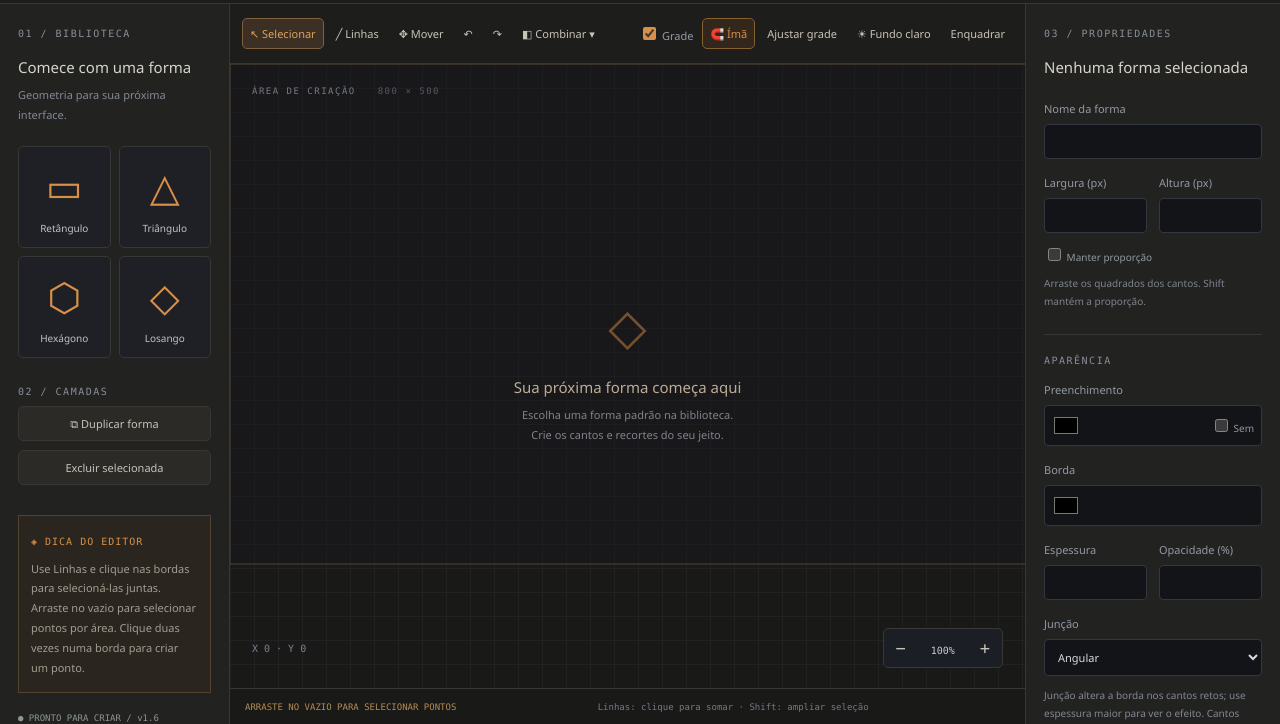
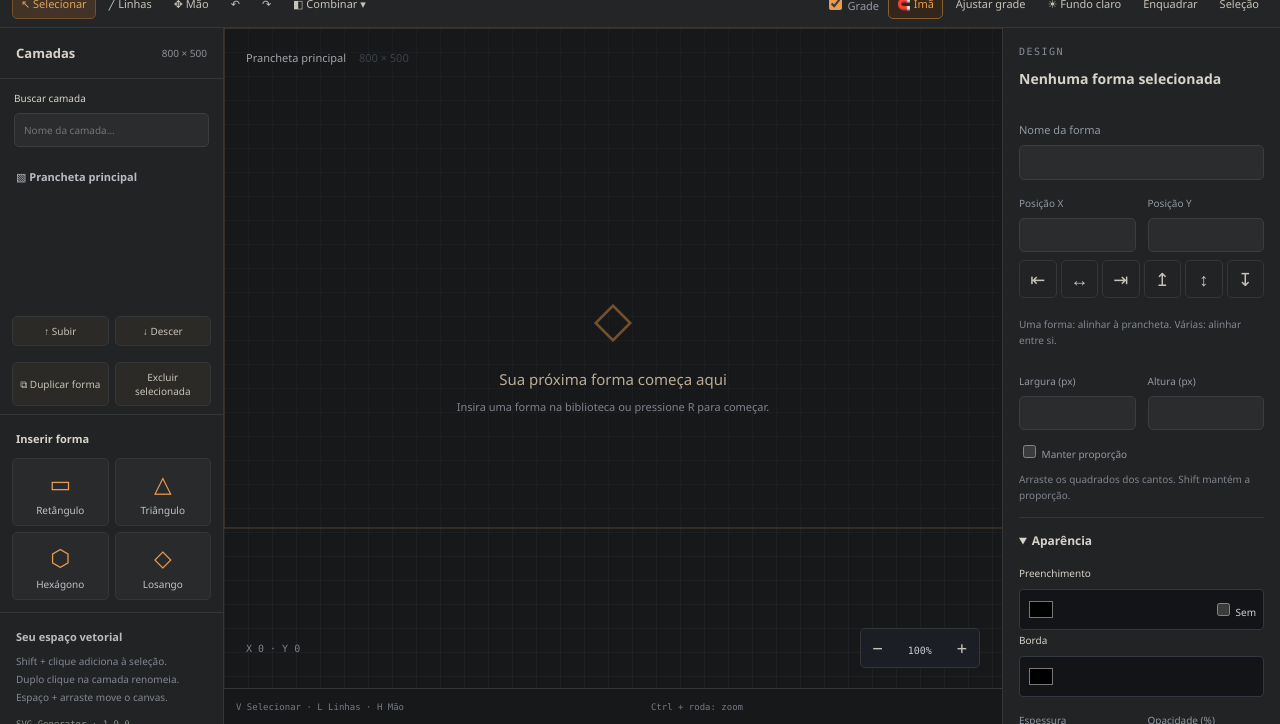
Before and after one commit to WKMcode-dev/SVG-Editor-Generator, a website: page public/index.html in a window 1280 px wide. Shown: the part 76-800 px from the top of the page. Drawn offline with Linux system fonts and the light colour scheme.

Commit message:
feat: Figma-inspired vector workspace and layout controls

```diff
--- a/public/index.html
+++ b/public/index.html
@@ -1,66 +1,44 @@
 <!doctype html>
+
 <html lang="pt-BR">
   <head>
     <meta charset="utf-8" />
-    <meta name="viewport" content="width=device-width,initial-scale=1" />
+    <meta content="width=device-width,initial-scale=1" name="viewport" />
     <meta
+      content="default-src 'self'; script-src 'self'; style-src 'self' 'unsafe-inline'; img-src 'self' data: blob:; font-src 'self' data:; worker-src 'self' blob:; frame-src 'self' about:; connect-src 'self' ipc: http://ipc.localhost"
       http-equiv="Content-Security-Policy"
-      content="default-src 'self'; script-src 'self'; style-src 'self' 'unsafe-inline'; img-src 'self' data: blob:; font-src 'self' data:; worker-src 'self' blob:; frame-src 'self' about:; connect-src 'self' ipc: http://ipc.localhost"
     />
     <title>SVG Editor Generator</title>
-    <link rel="stylesheet" href="style.css" />
-    <link rel="stylesheet" href="assets/app.css" />
+    <link href="style.css" rel="stylesheet" />
+    <link href="assets/app.css" rel="stylesheet" />
+    <link href="workspace.css" rel="stylesheet" />
   </head>
-
   <body>
     <header>
-      <div class="brand">⬡ SVG EDITOR <b>GENERATOR</b><small>VECTOR DESIGN SYSTEM / 02</small></div>
-      <span class="local">PROJETO LOCAL</span>
+      <div class="brand"><span class="brand-symbol">◇</span> SVG Editor <b>Generator</b></div>
+      <span class="local" id="saveStatus" role="status">Salvo neste dispositivo</span>
       <nav>
         <button id="open">Abrir projeto</button><button id="save">Salvar projeto</button
-        ><button id="export" class="primary">↗ Exportar SVG</button>
+        ><button class="primary" id="export">↗ Exportar SVG</button>
+        <button aria-label="Atalhos de teclado" id="shortcuts" title="Atalhos de teclado (?)">
+          ?
+        </button>
       </nav>
     </header>
     <main>
-      <aside>
-        <label class="section">01 / BIBLIOTECA</label>
-        <h2>Comece com uma forma</h2>
-        <p>Geometria para sua próxima interface.</p>
-        <div class="presets">
-          <button data-type="rectangle">▭<small>Retângulo</small></button
-          ><button data-type="triangle">△<small>Triângulo</small></button
-          ><button data-type="hexagon">⬡<small>Hexágono</small></button
-          ><button data-type="diamond">◇<small>Losango</small></button>
-        </div>
-        <label class="section">02 / CAMADAS</label>
-        <div id="layers"></div>
-        <button id="duplicate" class="wide">⧉ Duplicar forma</button
-        ><button id="delete" class="wide">Excluir selecionada</button>
-        <div class="tip">
-          <b>◈ DICA DO EDITOR</b>
-          <p>
-            Use Linhas e clique nas bordas para selecioná-las juntas. Arraste no vazio para
-            selecionar pontos por área. Clique duas vezes numa borda para criar um ponto.
-          </p>
-        </div>
-        <p class="version">● PRONTO PARA CRIAR / v1.6</p>
-      </aside>
-      <section class="workspace">
       <div class="toolbar">
         <div>
-            <button id="select" class="active">↖ Selecionar</button
+          <button class="active" id="select" title="Selecionar (V)">↖ Selecionar</button
           ><button id="lineSelect" title="Clique nas bordas para somar segmentos à seleção (L)">
             ╱ Linhas</button
-            ><button id="hand">✥ Mover</button><button id="undo" title="Ctrl+Z">↶</button
-            ><button id="redo" title="Ctrl+Y">↷</button>
+          ><button id="hand" title="Mover câmera (H ou Espaço)">✥ Mão</button
+          ><button id="undo" title="Ctrl+Z">↶</button><button id="redo" title="Ctrl+Y">↷</button>
           <div class="boolean-control">
-              <button id="booleanMenu" aria-expanded="false">◧ Combinar ▾</button>
-              <div id="booleanOptions" class="boolean-options" hidden>
+            <button aria-expanded="false" id="booleanMenu">◧ Combinar ▾</button>
+            <div class="boolean-options" hidden="" id="booleanOptions">
               <button data-operation="union">◧ União <small>Alt+Shift+U</small></button>
               <button data-operation="difference">◩ Subtrair <small>Alt+Shift+S</small></button>
-                <button data-operation="intersection">
-                  ◨ Interseção <small>Alt+Shift+I</small>
-                </button>
+              <button data-operation="intersection">◨ Interseção <small>Alt+Shift+I</small></button>
               <button data-operation="xor">
                 ◪ Excluir sobreposição <small>Alt+Shift+E</small>
               </button>
@@ -73,60 +51,90 @@
           </div>
         </div>
         <div>
-            <label><input id="grid" type="checkbox" checked /> Grade</label
-            ><button
-              id="magnet"
-              class="active"
-              aria-pressed="true"
-              title="Ímã: ajustar à grade (M)"
-            >
+          <label><input checked="" id="grid" type="checkbox" /> Grade</label
+          ><button aria-pressed="true" class="active" id="magnet" title="Ímã: ajustar à grade (M)">
             🧲 Ímã</button
           ><button id="gridSettings">Ajustar grade</button
-            ><button id="background" aria-label="Alternar fundo claro ou escuro">
+          ><button aria-label="Alternar fundo claro ou escuro" id="background">
             ☀ Fundo claro</button
-            ><button id="fit">Enquadrar</button>
+          ><button id="fit" title="Enquadrar prancheta (Shift+1)">Enquadrar</button
+          ><button id="fitSelection" title="Enquadrar seleção (Shift+2)">Seleção</button>
         </div>
       </div>
+      <aside class="layers-panel">
+        <div class="panel-heading">
+          <h2>Camadas</h2>
+          <span>800 × 500</span>
+        </div>
+        <label class="search-label"
+          >Buscar camada<input id="layerFilter" placeholder="Nome da camada…" type="search"
+        /></label>
+        <div class="artboard-row">▧ <b>Prancheta principal</b></div>
+        <div id="layers"></div>
+        <div class="layer-order">
+          <button id="layerUp" title="Subir camada (Ctrl+])">↑ Subir</button
+          ><button id="layerDown" title="Descer camada (Ctrl+[)">↓ Descer</button>
+        </div>
+        <div class="layer-actions">
+          <button class="wide" id="duplicate">⧉ Duplicar forma</button
+          ><button class="wide" id="delete">Excluir selecionada</button>
+        </div>
+        <div class="library-heading">Inserir forma</div>
+        <div class="presets">
+          <button data-type="rectangle" title="Inserir retângulo (R)">
+            ▭<small>Retângulo</small></button
+          ><button data-type="triangle">△<small>Triângulo</small></button
+          ><button data-type="hexagon">⬡<small>Hexágono</small></button
+          ><button data-type="diamond">◇<small>Losango</small></button>
+        </div>
+        <div class="sidebar-help">
+          <b>Seu espaço vetorial</b>
+          <p>
+            Shift + clique adiciona à seleção.<br />Duplo clique na camada renomeia.<br />Espaço +
+            arraste move o canvas.
+          </p>
+          <span class="version">SVG Generator · 1.9.0</span>
+        </div>
+      </aside>
+      <section class="workspace">
         <div class="stage">
-          <div class="canvas-label">ÁREA DE CRIAÇÃO <span>800 × 500</span></div>
+          <div class="canvas-label">Prancheta principal <span>800 × 500</span></div>
           <svg id="canvas">
             <defs>
-              <pattern id="pattern" width="24" height="24" patternUnits="userSpaceOnUse">
-                <path d="M24 0H0V24" fill="none" stroke="#30333b" stroke-width=".6" />
+              <pattern height="24" id="pattern" patternunits="userSpaceOnUse" width="24">
+                <path d="M24 0H0V24" fill="none" stroke="#30333b" stroke-width=".6"></path>
               </pattern>
-              <pattern id="dotPattern" width="24" height="24" patternUnits="userSpaceOnUse">
-                <circle cx="0" cy="0" r="1.2" fill="#515763" />
+              <pattern height="24" id="dotPattern" patternunits="userSpaceOnUse" width="24">
+                <circle cx="0" cy="0" fill="#515763" r="1.2"></circle>
               </pattern>
             </defs>
             <g id="camera">
               <rect
+                fill="url(#pattern)"
+                height="20000"
                 id="gridRect"
+                width="20000"
                 x="-10000"
                 y="-10000"
-                width="20000"
-                height="20000"
-                fill="url(#pattern)"
-              />
+              ></rect>
               <rect
-                width="800"
-                height="500"
                 fill="#17191d"
                 fill-opacity=".35"
+                height="500"
+                pointer-events="none"
                 stroke="#514432"
-                pointer-events="none"
-              />
+                width="800"
+              ></rect>
               <g id="shapes"></g>
               <g id="edgeHighlights" pointer-events="none"></g>
               <g id="handles"></g>
               <g id="marquee" pointer-events="none"></g>
             </g>
           </svg>
-          <div id="emptyCanvas" class="empty-canvas">
+          <div class="empty-canvas" id="emptyCanvas">
             <span>◇</span>
             <h2>Sua próxima forma começa aqui</h2>
-            <p>
-              Escolha uma forma padrão na biblioteca.<br />Crie os cantos e recortes do seu jeito.
-            </p>
+            <p>Insira uma forma na biblioteca ou pressione R para começar.</p>
           </div>
           <div class="canvas-bottom">
             <span id="coords">X 0 · Y 0</span>
@@ -137,25 +145,39 @@
           </div>
         </div>
         <footer>
-          ARRASTE NO VAZIO PARA SELECIONAR PONTOS
-          <span>Linhas: clique para somar · Shift: ampliar seleção</span><b id="count"></b>
+          <span>V Selecionar · L Linhas · H Mão</span><span>Ctrl + roda: zoom</span
+          ><b id="count"></b>
         </footer>
       </section>
       <aside class="right">
-        <label class="section">03 / PROPRIEDADES</label>
+        <label class="section">DESIGN</label>
         <h2 id="title">Nenhuma forma selecionada</h2>
         <label>Nome da forma<input id="name" maxlength="80" /></label>
         <div class="two">
+          <label>Posição X<input id="shapeX" step="1" type="number" /></label
+          ><label>Posição Y<input id="shapeY" step="1" type="number" /></label>
+        </div>
+        <div aria-label="Alinhar formas" class="alignment" role="group">
+          <button data-align="left" title="Alinhar à esquerda">⇤</button
+          ><button data-align="center" title="Centralizar horizontalmente">↔</button
+          ><button data-align="right" title="Alinhar à direita">⇥</button
+          ><button data-align="top" title="Alinhar ao topo">↥</button
+          ><button data-align="middle" title="Centralizar verticalmente">↕</button
+          ><button data-align="bottom" title="Alinhar à base">↧</button>
+        </div>
+        <p class="align-tip">Uma forma: alinhar à prancheta. Várias: alinhar entre si.</p>
+        <div class="two">
           <label
-            >Largura (px)<input id="shapeWidth" type="number" min="1" max="10000" step="1" /></label
+            >Largura (px)<input id="shapeWidth" max="10000" min="1" step="1" type="number" /></label
           ><label
-            >Altura (px)<input id="shapeHeight" type="number" min="1" max="10000" step="1"
+            >Altura (px)<input id="shapeHeight" max="10000" min="1" step="1" type="number"
           /></label>
         </div>
         <label class="ratio"><input id="lockRatio" type="checkbox" /> Manter proporção</label>
         <p class="size-tip">Arraste os quadrados dos cantos. Shift mantém a proporção.</p>
-        <label class="section sub">APARÊNCIA</label
-        ><label
+        <details open="">
+          <summary>Aparência</summary>
+          <label
             >Preenchimento
             <div class="color">
               <input id="fill" type="color" /><code id="fillCode"></code
@@ -166,8 +188,9 @@
             <div class="color"><input id="stroke" type="color" /><code id="strokeCode"></code></div
           ></label>
           <div class="two">
-          <label>Espessura<input id="strokeWidth" type="number" min="0" max="30" step=".5" /></label
-          ><label>Opacidade (%)<input id="opacity" type="number" min="0" max="100" /></label>
+            <label
+              >Espessura<input id="strokeWidth" max="30" min="0" step=".5" type="number" /></label
+            ><label>Opacidade (%)<input id="opacity" max="100" min="0" type="number" /></label>
           </div>
           <label
             >Junção<select id="join">
@@ -177,18 +200,20 @@
             </select></label
           >
           <p>
-          Junção altera a borda nos cantos retos; use espessura maior para ver o efeito. Cantos com
-          raio já são curvos.
+            Junção altera a borda nos cantos retos; use espessura maior para ver o efeito. Cantos
+            com raio já são curvos.
           </p>
-        <label class="section sub">GEOMETRIA</label>
+        </details>
+        <details open="">
+          <summary>Editar pontos e cantos</summary>
           <div class="two">
             <label
-            >Corner radius<input
+              >Raio do canto<input
                 id="radius"
+                max="10000"
+                min="0"
+                step="1"
                 type="number"
-              min="0"
-              max="10000"
-              step="1"
                 value="0" /></label
             ><label
               >Unidade<select id="radiusUnit">
@@ -198,12 +223,12 @@
             >
           </div>
           <p>
-          Arredonda os pontos selecionados. Sem seleção múltipla, usa o vértice ativo. Em %, até 50%
-          da menor dimensão. Os lados limitam o raio.
+            Arredonda os pontos selecionados. Sem seleção múltipla, usa o vértice ativo. Em %, até
+            50% da menor dimensão. Os lados limitam o raio.
           </p>
           <label
             >Recorte dos cantos <output id="cutValue"></output
-          ><input id="cut" type="range" min="0" max="80"
+            ><input id="cut" max="80" min="0" type="range"
           /></label>
           <p>Recorte opcional. Comece com 0 px e ajuste quando quiser.</p>
           <label>Contorno<select id="contour"></select></label
@@ -212,43 +237,49 @@
             <label>X<input id="px" type="number" /></label
             ><label>Y<input id="py" type="number" /></label>
           </div>
-        <button id="remove" class="wide">− Remover vértice</button
-        ><label class="section sub">SAÍDA SVG</label>
+          <button class="wide" id="remove">− Remover vértice</button>
+        </details>
+        <label class="section sub">SAÍDA SVG</label>
         <p>800 × 500 px · Fundo transparente</p>
-        <button id="code" class="wide">〈/〉 Ver código SVG</button>
+        <button class="wide" id="code">〈/〉 Ver código SVG</button>
       </aside>
     </main>
-    <section id="dialog" class="code-panel" hidden>
+    <section class="code-panel" hidden="" id="dialog">
       <h2>Editor de código <button id="close" title="Fechar editor de código">✕</button></h2>
       <div class="editor-options">
-        <select id="editorTheme" aria-label="Tema do editor">
+        <select aria-label="Tema do editor" id="editorTheme">
           <option value="vs-dark">VS Dark</option>
           <option value="vs">VS Light</option>
           <option value="quiet-paper">Papel suave</option>
           <option value="orange-night">Laranja noturno</option>
           <option value="hc-black">Alto contraste</option></select
-        ><label><input id="autoRepair" type="checkbox" checked /> Correções automáticas</label>
+        ><label><input checked="" id="autoRepair" type="checkbox" /> Correções automáticas</label>
       </div>
       <div class="editor-tabs">
-        <button data-code-tab="svg" class="active">design.svg</button
+        <button class="active" data-code-tab="svg">design.svg</button
         ><button data-code-tab="html">index.html</button
         ><button data-code-tab="css">style.css</button
         ><button data-code-tab="preview">Prévia</button>
       </div>
-      <div id="monacoHost" aria-label="Editor Monaco"></div>
+      <div aria-label="Editor Monaco" id="monacoHost"></div>
       <iframe
+        hidden=""
         id="htmlPreview"
+        sandbox="allow-same-origin"
         title="Prévia HTML e CSS"
-        sandbox="allow-same-origin"
-        hidden
       ></iframe>
-      <textarea id="source" spellcheck="false" aria-label="Código SVG editável" hidden></textarea>
+      <textarea
+        aria-label="Código SVG editável"
+        hidden=""
+        id="source"
+        spellcheck="false"
+      ></textarea>
       <div id="editorProblems" role="status"></div>
       <div id="codeStatus" role="status">Código sincronizado.</div>
       <div class="code-actions">
         <button id="format">Formatar</button><button id="repair">Corrigir</button
         ><button id="copy">Copiar</button
-        ><button id="exportWeb" class="primary">Exportar HTML</button>
+        ><button class="primary" id="exportWeb">Exportar HTML</button>
       </div>
     </section>
     <dialog id="gridDialog">
@@ -262,41 +293,41 @@
       <label
         >Tamanho da célula (px)<input
           id="cellSize"
+          max="200"
+          min="1"
+          step="1"
           type="number"
-          min="1"
-          max="200"
-          step="1"
           value="24"
       /></label>
       <div class="two">
         <label
           >Passo horizontal (px)<input
             id="stepX"
+            max="200"
+            min="0.1"
+            step="0.1"
             type="number"
-            min="0.1"
-            max="200"
-            step="0.1"
             value="1" /></label
         ><label
           >Passo vertical (px)<input
             id="stepY"
+            max="200"
+            min="0.1"
+            step="0.1"
             type="number"
-            min="0.1"
-            max="200"
-            step="0.1"
             value="1"
         /></label>
       </div>
       <div class="two">
         <label
-          >Origem X (px)<input id="originX" type="number" min="-1000" max="1000" value="0" /></label
+          >Origem X (px)<input id="originX" max="1000" min="-1000" type="number" value="0" /></label
         ><label
-          >Origem Y (px)<input id="originY" type="number" min="-1000" max="1000" value="0"
+          >Origem Y (px)<input id="originY" max="1000" min="-1000" type="number" value="0"
         /></label>
       </div>
       <p>
         O ímã usa os passos definidos, independentemente do tamanho visual da célula. As setas movem
-        o ponto selecionado por um passo; Shift multiplica por 10.
+        a seleção por um passo; Shift multiplica por 10.
       </p>
       <div class="code-actions">
         <button id="stepCell">Passo = célula</button
@@ -305,7 +336,32 @@
       </div>
     </dialog>
     <div id="toast" role="status"></div>
-    <input type="file" id="file" accept=".json" hidden />
-    <script src="assets/app.js" defer></script>
+    <input accept=".json" hidden="" id="file" type="file" />
+    <script defer="" src="assets/app.js"></script>
+    <dialog aria-labelledby="shortcutsTitle" id="shortcutsDialog">
+      <h2 id="shortcutsTitle">
+        Atalhos do editor <button aria-label="Fechar atalhos" id="closeShortcuts">✕</button>
+      </h2>
+      <dl class="shortcut-list">
+        <dt>Selecionar / linhas / mão</dt>
+        <dd>V / L / H</dd>
+        <dt>Inserir retângulo</dt>
+        <dd>R</dd>
+        <dt>Mover câmera</dt>
+        <dd>Espaço + arraste</dd>
+        <dt>Zoom no cursor</dt>
+        <dd>Ctrl + roda / pinça</dd>
+        <dt>Enquadrar prancheta / seleção</dt>
+        <dd>Shift + 1 / 2</dd>
+        <dt>Selecionar todas as formas</dt>
+        <dd>Ctrl + A</dd>
+        <dt>Subir / descer camada</dt>
+        <dd>Ctrl + ] / [</dd>
+        <dt>Duplicar / desfazer / refazer</dt>
+        <dd>Ctrl + D / Z / Shift + Z</dd>
+        <dt>Salvar projeto / excluir</dt>
+        <dd>Ctrl + S / Delete</dd>
+      </dl>
+    </dialog>
   </body>
 </html>
```
Lines whose indentation alone changed are shown as unchanged.
